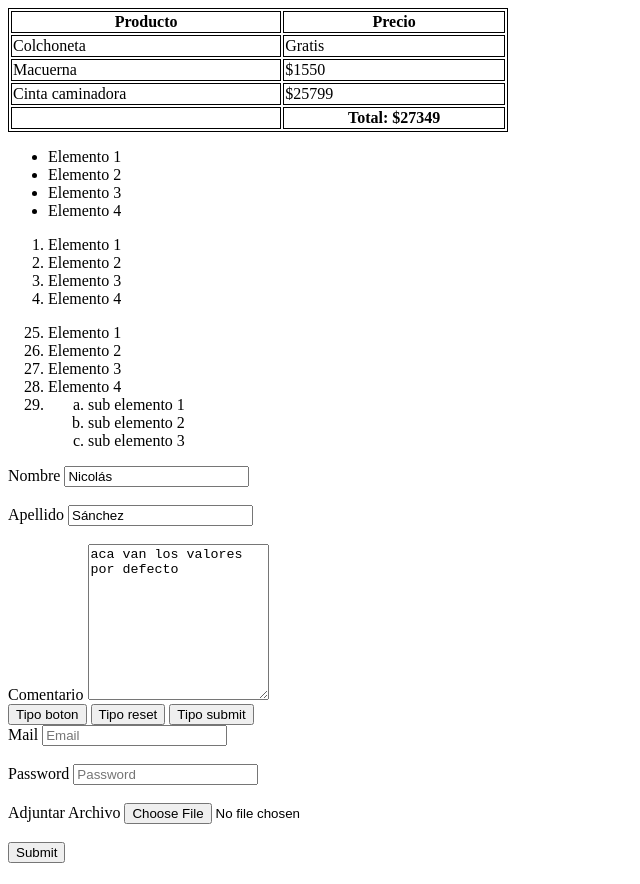
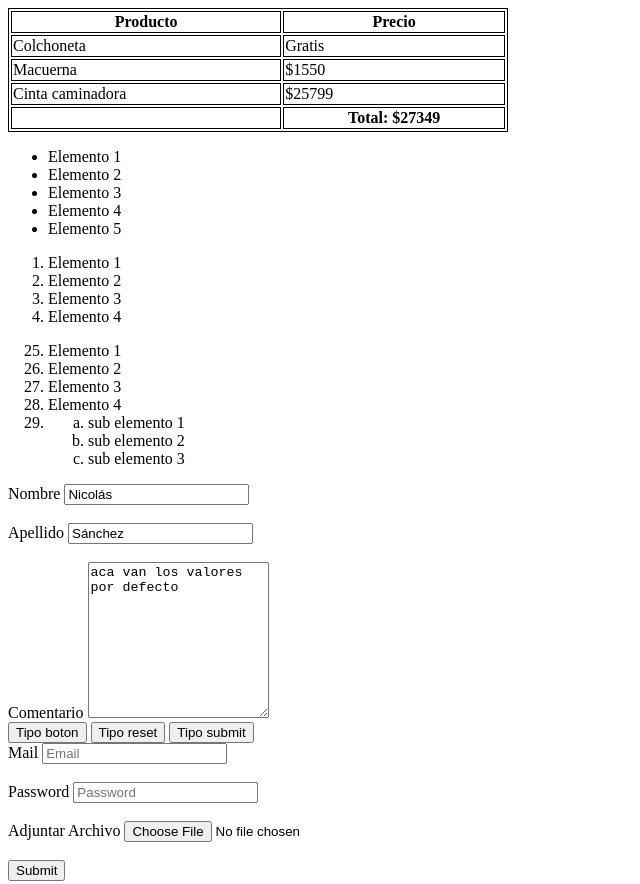
Before and after one commit to NykoFCO/IntroHTML, a plain HTML site: page index.html in a window 1280 px wide. Shown: the top 884 px of the page, without its empty margins (0-640 px from the left). Drawn offline with Linux system fonts and the light colour scheme.

Commit message:
practica blog html css

```diff
--- a/index.html
+++ b/index.html
@@ -43,6 +43,7 @@
         <li>Elemento 2</li>
         <li>Elemento 3</li>
         <li>Elemento 4</li>
+        <li>Elemento 5</li>
 
     </ul>
     <ol>
```
